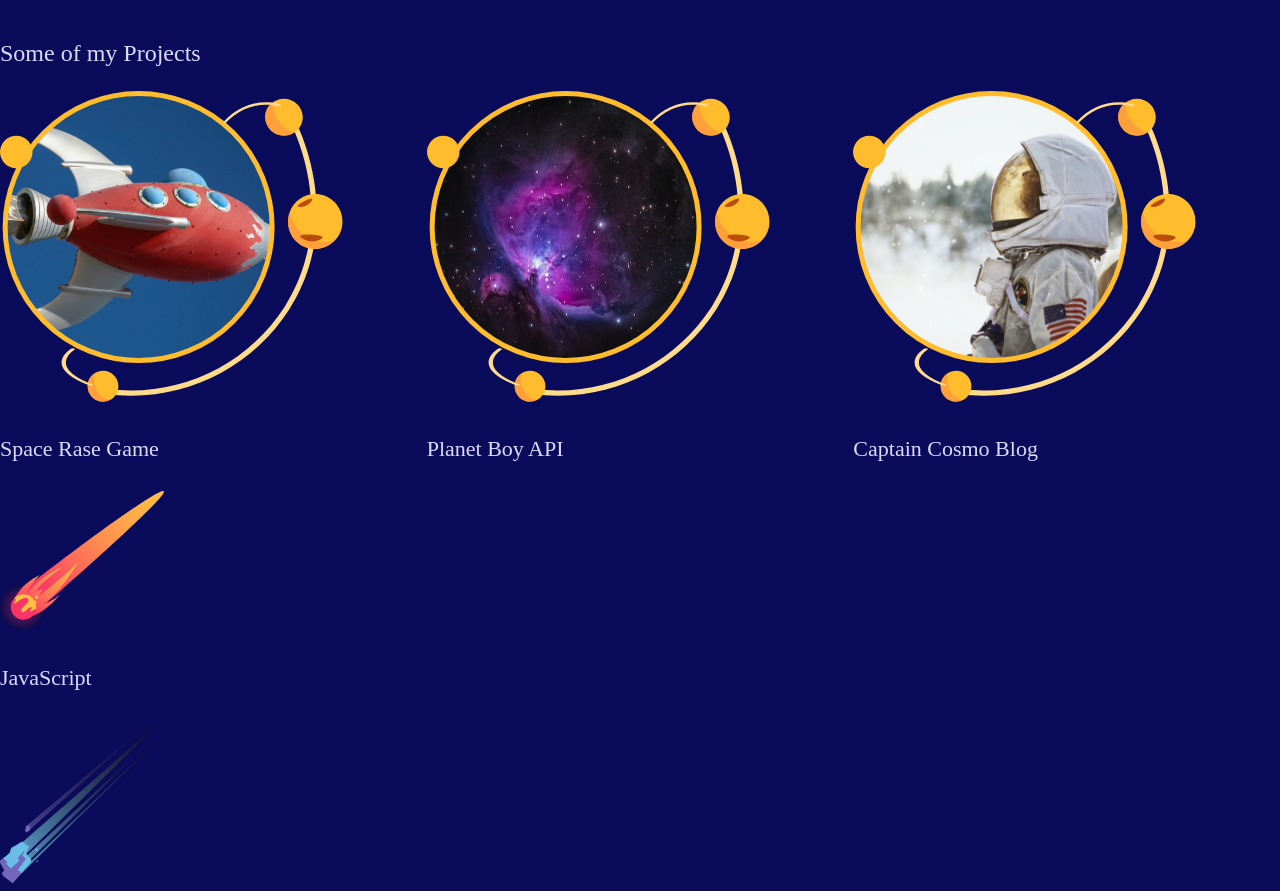
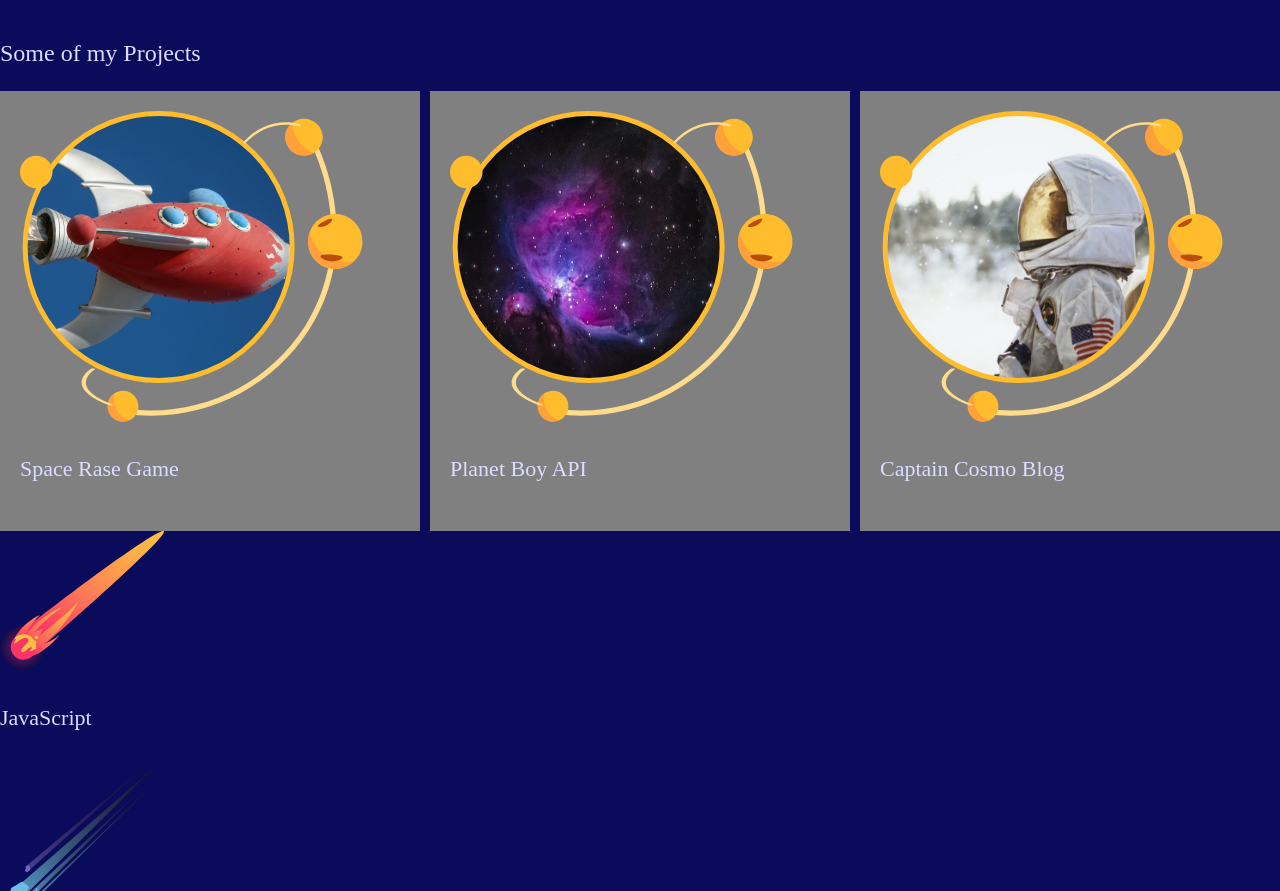
Before and after one commit to sohailahmed1993/mobile_first_responsive_css-gird, a plain HTML site: page index.html in a window 1280 px wide. Shown: the part 1189-2080 px from the top of the page. Drawn offline with Linux system fonts and the light colour scheme.

Commit message:
modify gird css

```diff
--- a/style.css
+++ b/style.css
@@ -106,4 +106,10 @@ input,textarea{
 .projects {
     display: grid;
     grid-template-columns: 1fr 1fr 1fr;
+    gap: 10px;
 }
+.projects a{
+    background-color: gray;
+    align-items: center;
+    padding: 20px;
+}
```
